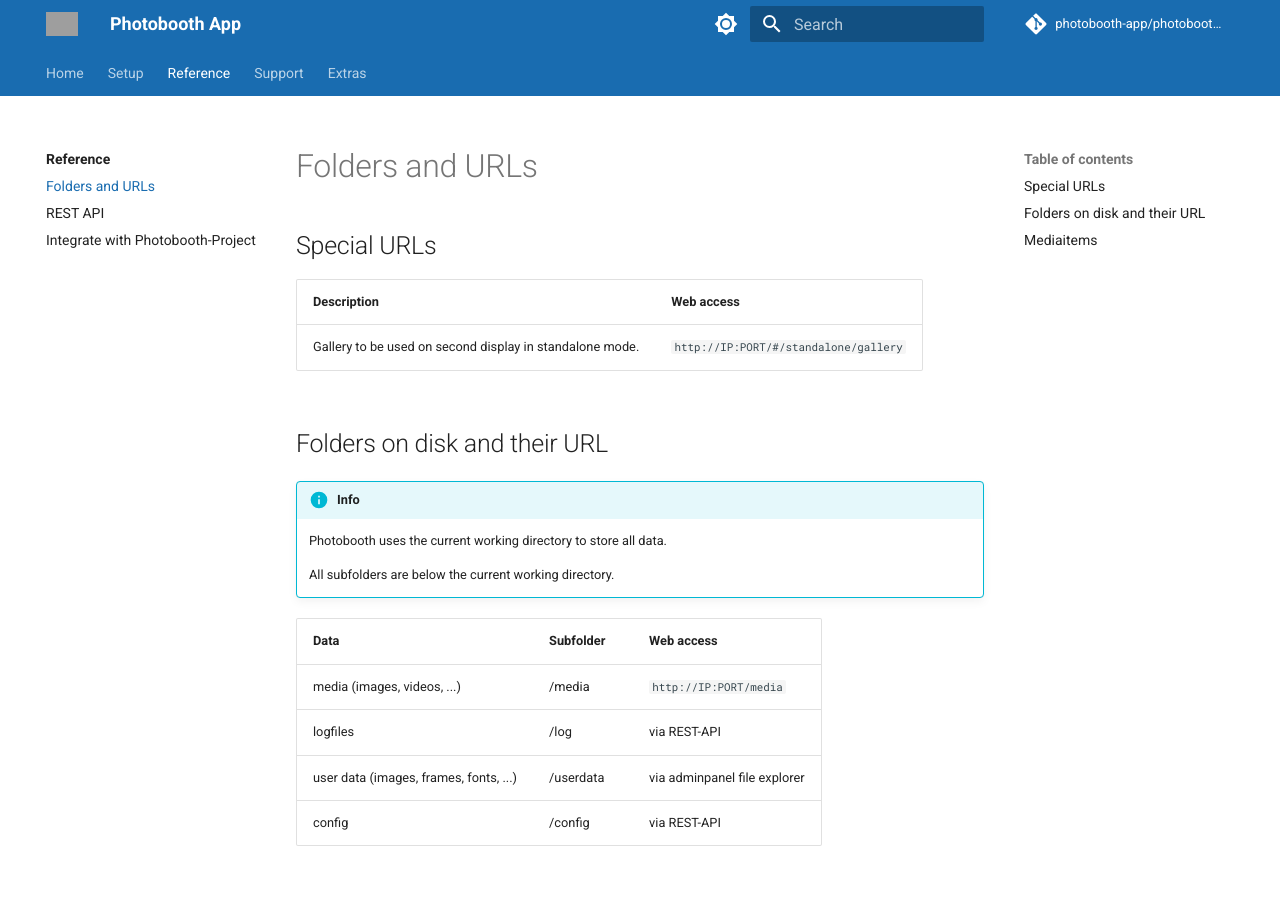
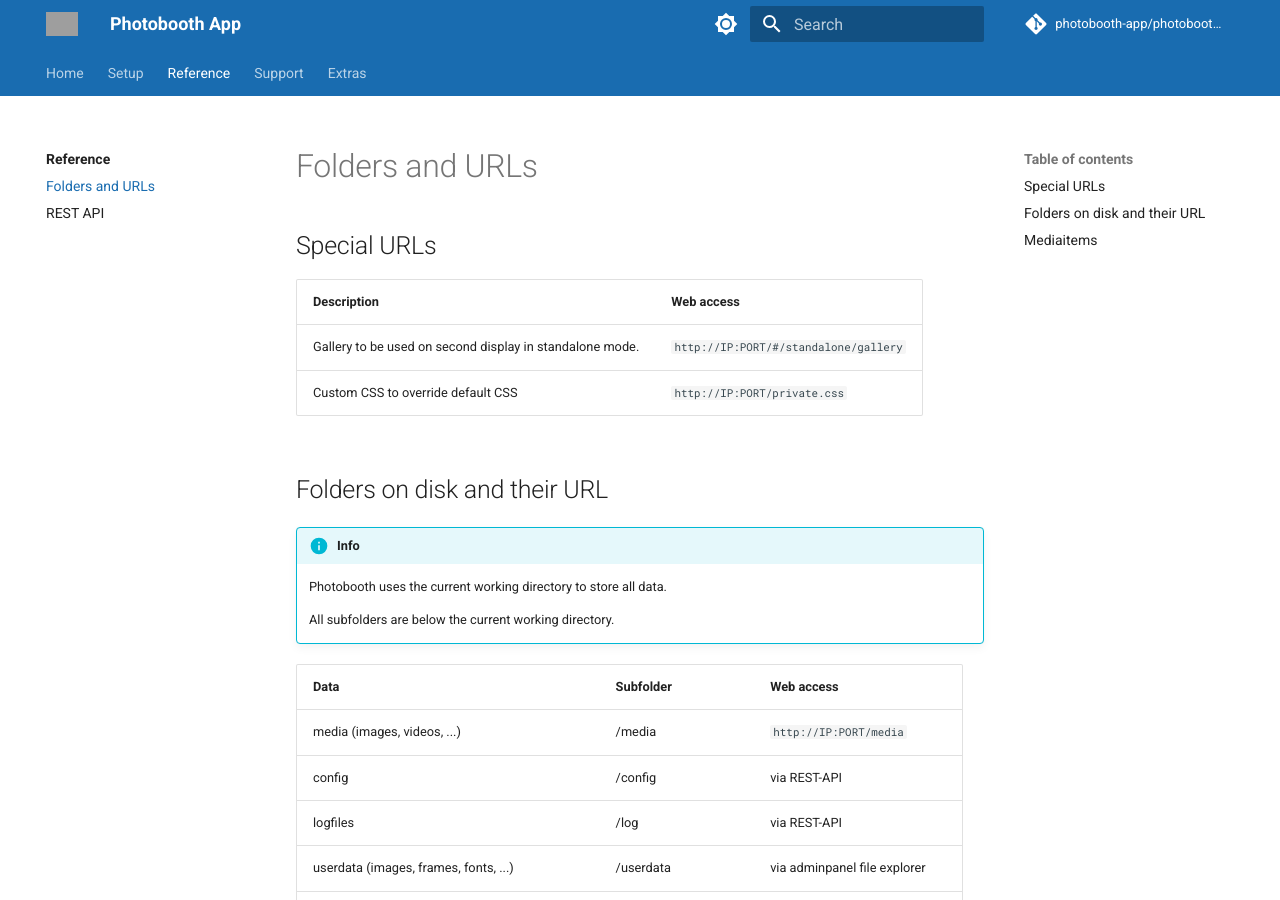
Before and after one commit to photobooth-app/photobooth-docs, an MkDocs documentation site: the page built from docs/reference/foldersandurls.md, in a window 1280 px wide and 900 px high. Built offline with MkDocs 1.6.1 and Material for MkDocs 9.7.7, drawn with Linux system fonts in a browser that asks for light colours; comment, search, counter and statistics services are not loaded; some of the changed text lies outside the part shown; grey boxes are pictures that could not be loaded.

Commit message:
update docs

```diff
--- a/docs/reference/foldersandurls.md
+++ b/docs/reference/foldersandurls.md
@@ -5,6 +5,7 @@
 | Description   | Web access |
 |---|---|
 |  Gallery to be used on second display in standalone mode. | `http://IP:PORT/#/standalone/gallery` |
+|  Custom CSS to override default CSS  | `http://IP:PORT/private.css` |
 
 ## Folders on disk and their URL
 
@@ -16,9 +17,10 @@
 | Data  | Subfolder | Web access |
 |---|---|---|
 |  media (images, videos, ...)  | /media | `http://IP:PORT/media` |
+|  config | /config | via REST-API |
 |  logfiles | /log | via REST-API |
-|  user data (images, frames, fonts, ...) | /userdata | via adminpanel file explorer |
-|  config | /config | via REST-API |
+|  userdata (images, frames, fonts, ...) | /userdata | via adminpanel file explorer |
+|  custom CSS to override default CSS if file exists | /userdata/private.css | `http://IP:PORT/private.css` |
 
 ## Mediaitems
 
--- a/mkdocs.yml
+++ b/mkdocs.yml
@@ -105,7 +105,6 @@
       - reference/index.md
       - reference/foldersandurls.md
       - reference/api.md
-      - reference/photoboothprojectintegration.md
   - Support:
       - support/index.md
       - support/troubleshooting.md
```
Also changed, not shown: docs/features.md (+2 -2 lines), docs/reference/photoboothprojectintegration.md (deleted, +0 -22 lines), docs/setup/installation.md (+14 -5 lines), docs/image.png (deleted).
